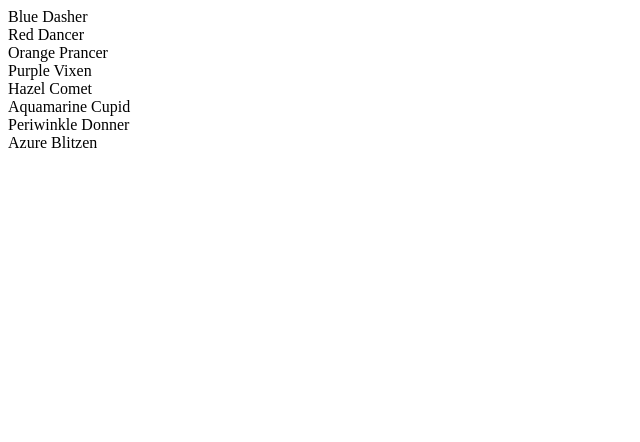
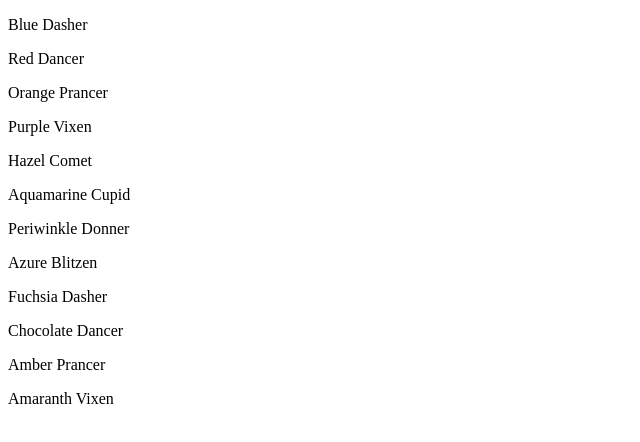
Before and after one commit to delainewendling/exercises, a plain HTML site: page the-static-web/reindeer/index.html in a window 1280 px wide. Shown: the whole page, without its empty margins (0-640 px from the left). Drawn offline with nearby package versions, Linux system fonts and the light colour scheme.

Commit message:
Looped back through the other array to include all colors

```diff
--- a/the-static-web/reindeer/index.html
+++ b/the-static-web/reindeer/index.html
@@ -4,7 +4,7 @@
   <title></title>
 </head>
 <body>
-<div id="reindeer">
+<div id="coloredReindeer">
 </div>
 <script   src="https://code.jquery.com/jquery-3.1.0.min.js"   integrity="sha256-cCueBR6CsyA4/9szpPfrX3s49M9vUU5BgtiJj06wt/s="   crossorigin="anonymous"></script>
 <script type="text/javascript" src='reindeer.js'></script>
--- a/the-static-web/reindeer/reindeer.js
+++ b/the-static-web/reindeer/reindeer.js
@@ -4,6 +4,14 @@ var reindeer = ["Dasher", "Dancer", "Prancer", "Vixen", "Comet", "Cupid", "Donne
 
 var hohohoElement = document.getElementById("coloredReindeer");
 
-for(i=0; i<reindeer.length; i++) {
-  $('#reindeer').append(colors[i] + " " + reindeer[i]+ "<br>");
+var cLength = colors.length;
+var rLength = reindeer.length;
+
+for(i=0; i<cLength; i++) {
+  if (i >= rLength) {
+    var remainder = i % rLength;
+    hohohoElement.innerHTML += "<p>"+ colors[i] + " " + reindeer[remainder]+ "</p>";
+  } else {
+    hohohoElement.innerHTML += "<p>"+ colors[i] + " " + reindeer[i]+ "</p>";
+ }
 }
```
